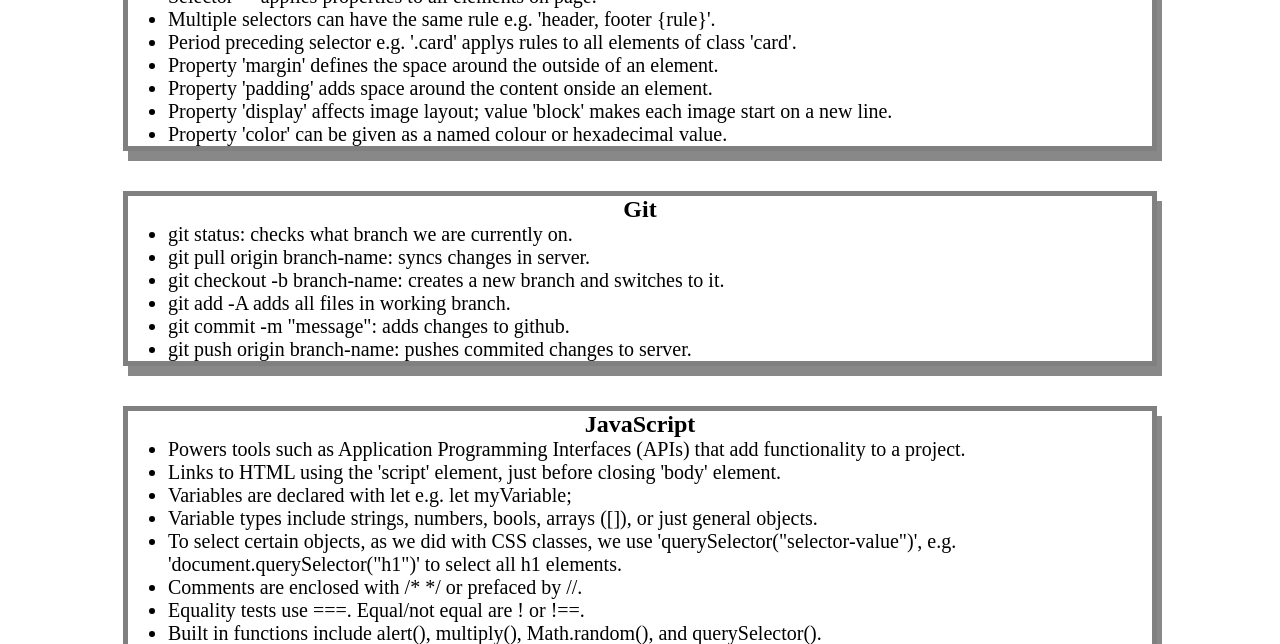
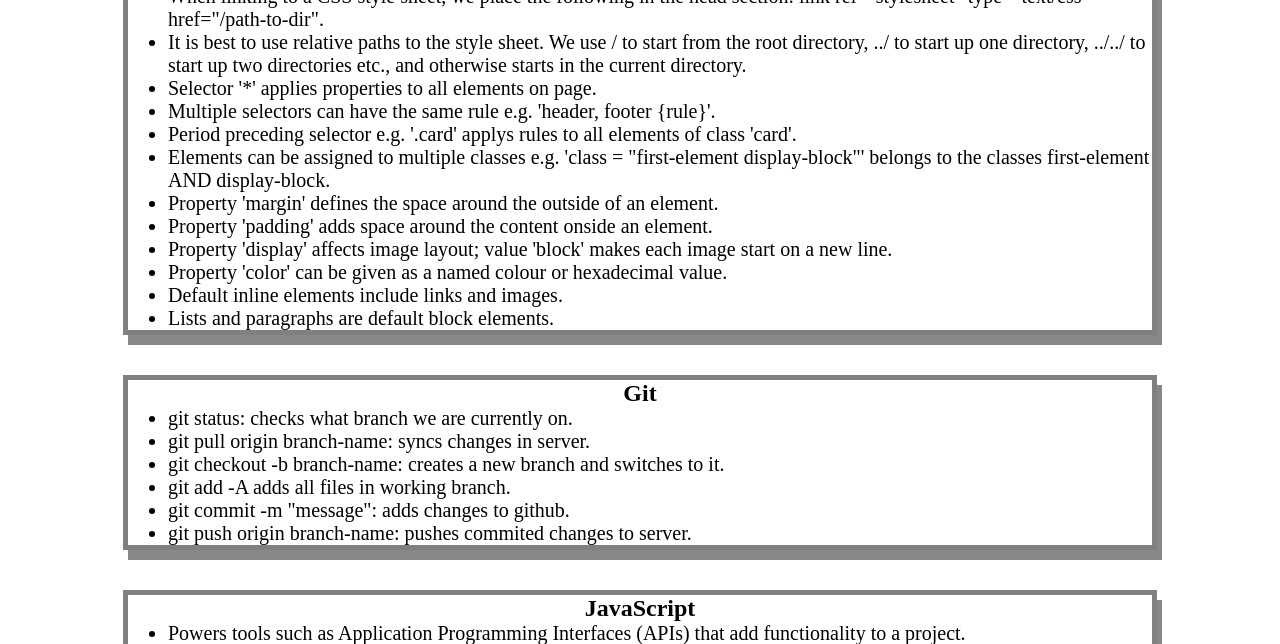
Before and after one commit to EleSaltmarsh/prework-study-guide, a plain HTML site: page index.html in a window 1280 px wide. Shown: the part 456-1100 px from the top of the page. Drawn offline with Linux system fonts and the light colour scheme.

```diff
--- a/index.html
+++ b/index.html
@@ -30,13 +30,18 @@
         <h2>CSS</h2>
         <p>selector {property: value}</p>
         <ul>
+          <li>When linking to a CSS style sheet, we place the following in the head section: link rel="stylesheet" type="text/css" href="/path-to-dir".</li>
+          <li>It is best to use relative paths to the style sheet. We use / to start from the root directory, ../ to start up one directory, ../../ to start up two directories etc., and otherwise starts in the current directory.</li>
           <li>Selector '*' applies properties to all elements on page.</li>
           <li>Multiple selectors can have the same rule e.g. 'header, footer {rule}'.</li>
           <li>Period preceding selector e.g. '.card' applys rules to all elements of class 'card'.</li>
+          <li>Elements can be assigned to multiple classes e.g. 'class = "first-element display-block"' belongs to the classes first-element AND display-block.</li>
           <li>Property 'margin' defines the space around the outside of an element.</li>
           <li>Property 'padding' adds space around the content onside an element.</li>
           <li>Property 'display' affects image layout; value 'block' makes each image start on a new line.</li>
           <li>Property 'color' can be given as a named colour or hexadecimal value.</li>
+          <li>Default inline elements include links and images.</li>
+          <li>Lists and paragraphs are default block elements.</li>
         </ul>
       </section>
 
```
